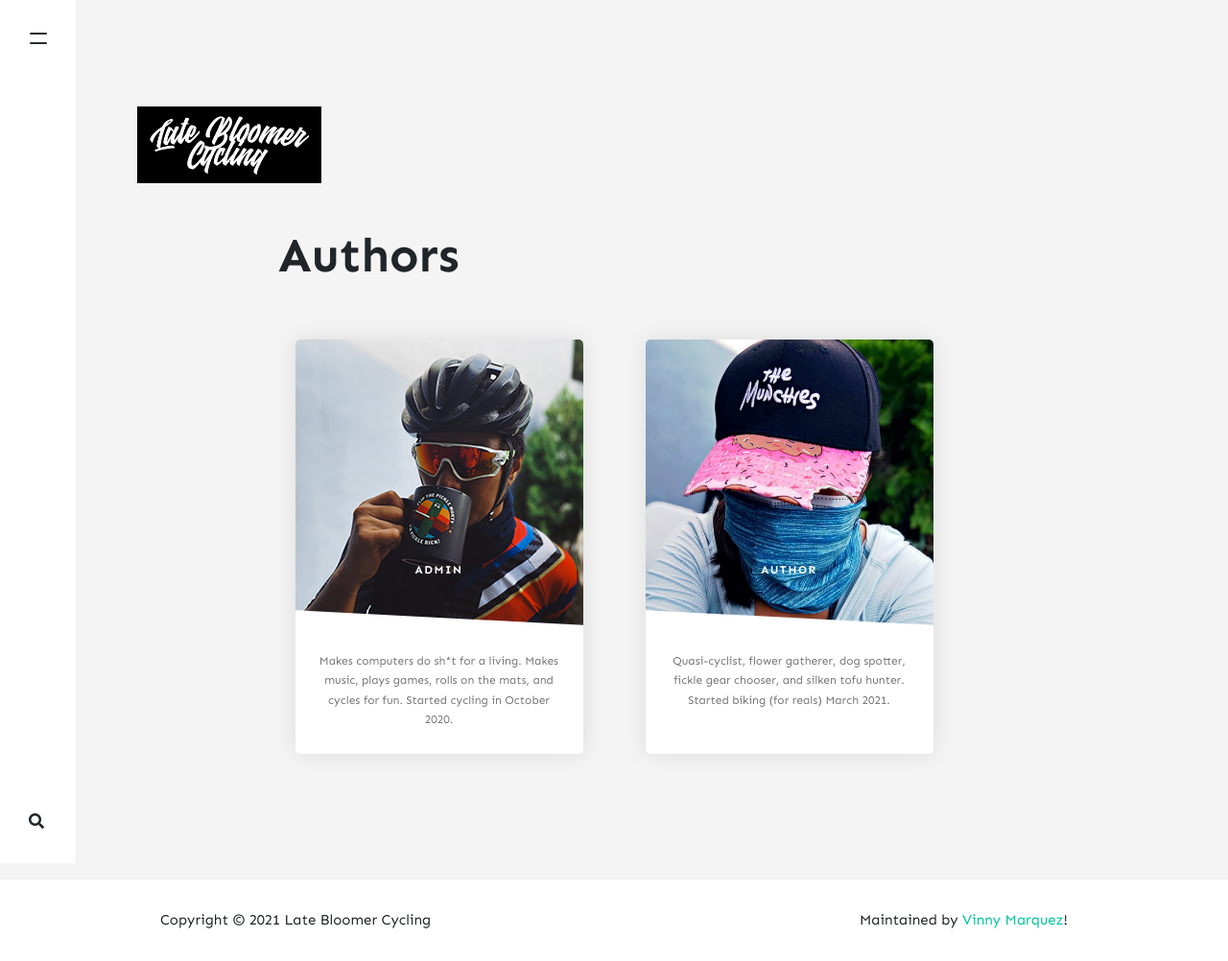
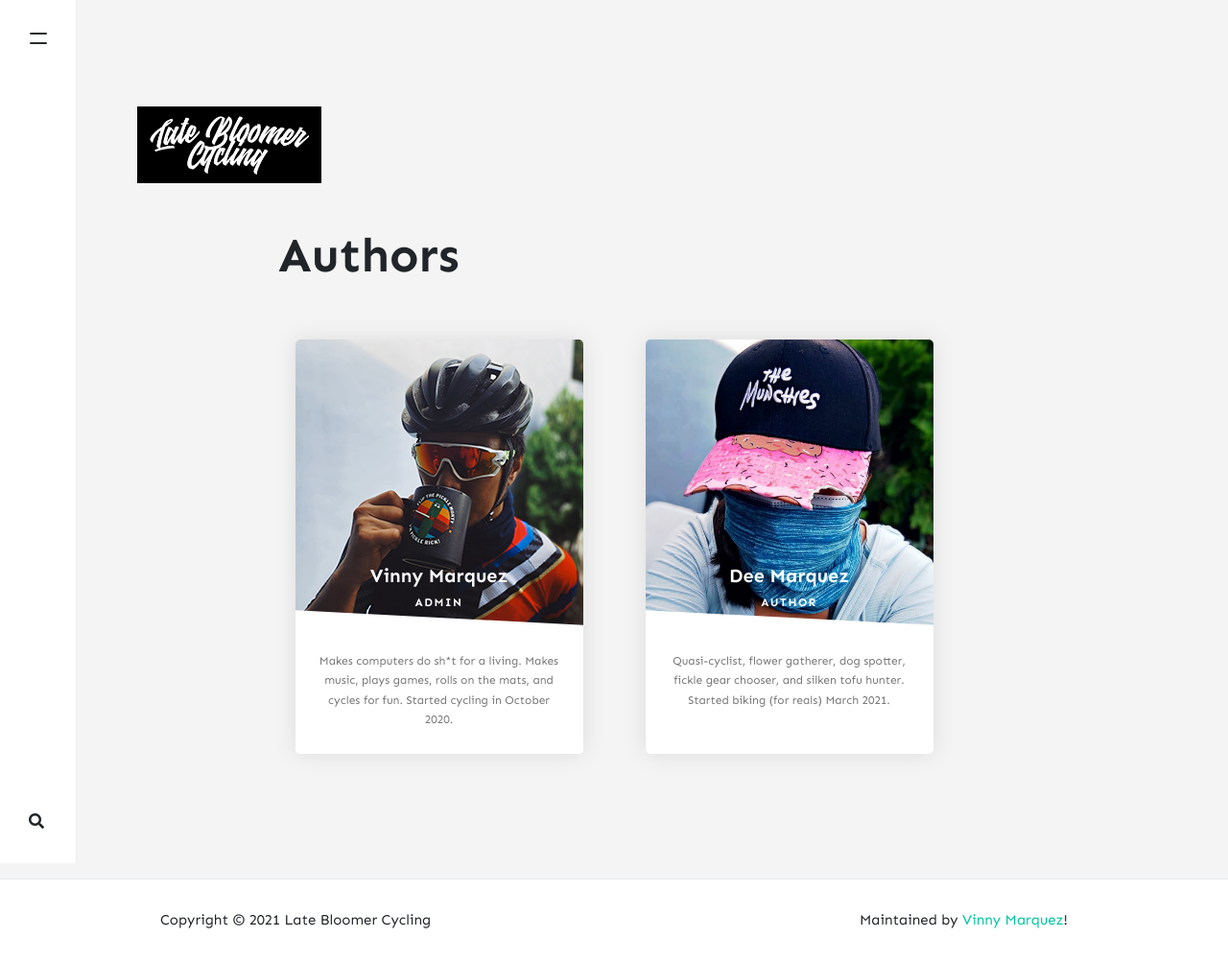
Before and after one commit to chuv13/latebloomercycling, a Jekyll site: the page built from _pages/authors.html, in a window 1280 px wide. Shown: the whole page at 96% size. Built offline with Jekyll 4.4.1, drawn with Linux system fonts in a browser that asks for light colours; nearby versions of some CDN libraries; comment, search, counter and statistics services are not loaded.

Commit message:
authors card

```diff
--- a/_config.yml
+++ b/_config.yml
@@ -16,7 +16,7 @@
 # Authors
 authors:
   vinny:
-    name: Vinny
+    name: vinny-marquez
     display_name: Vinny Marquez
     avatar: 'assets/images/vinny-avatar.jpg'
     email: latebloomercycling@gmail.com
@@ -24,14 +24,16 @@
     twitter: https://twitter.com/lakanbinimusic
     description: "Makes computers do sh*t for a living. Makes music, plays games, rolls on the mats, and cycles for fun. Started cycling in October 2020."
     role: admin
+    showProfile: true
   dee:
-    name: Dee
+    name: dee-marquez
     display_name: Dee Marquez
     avatar: 'assets/images/dee-avatar.jpg'
     email: latebloomercycling@gmail.com
     twitter: https://twitter.com/psychepomp
     description: "Quasi-cyclist, flower gatherer, dog spotter, fickle gear chooser, and silken tofu hunter. Started biking (for reals) March 2021."
     role: author
+    showProfile: false
 
 # Groups
 cyclists:
--- a/_pages/authors.html
+++ b/_pages/authors.html
@@ -4,24 +4,29 @@
 permalink: /authors
 comments: false
 ---
+
 <div class="list-authors mt-5">
   <div class="row">
     {% for author in site.authors %}
 
     <div class="author-card text-center">
+      {% if author[1].showProfile == true %}
       <a href="{{site.baseurl}}/profile/{{ author[1].name }}">
+        {% endif %}
         <img
           src="{{site.baseurl}}/{{ author[1].avatar }}"
           class="img img-responsive"
         />
         <div class="profile-content">
           <div class="profile-name">
-            {{ author.display_name }}
+            {{ author[1].display_name }}
             <p class="text-uppercase">{{ author[1].role }}</p>
           </div>
           <div class="profile-description">{{ author[1].description }}</div>
         </div>
+        {% if author[1].showProfile == true %}
       </a>
+      {% endif %}
     </div>
 
     {% endfor %}
```
Also changed, not shown: _posts/2021-08-25-dee-marquez.html (added, +12 -0 lines).
